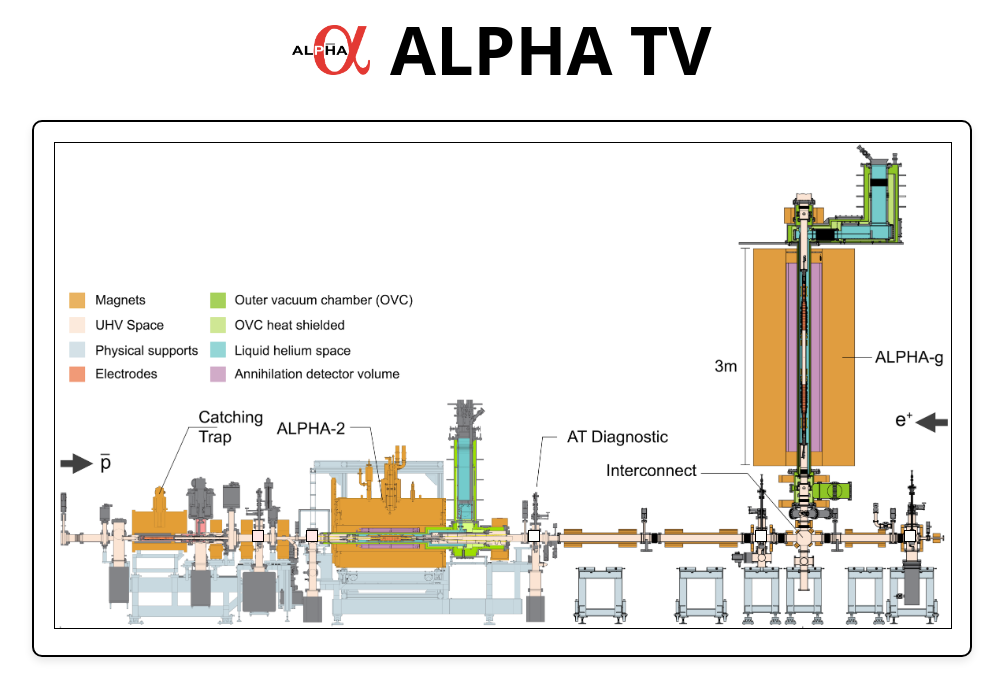
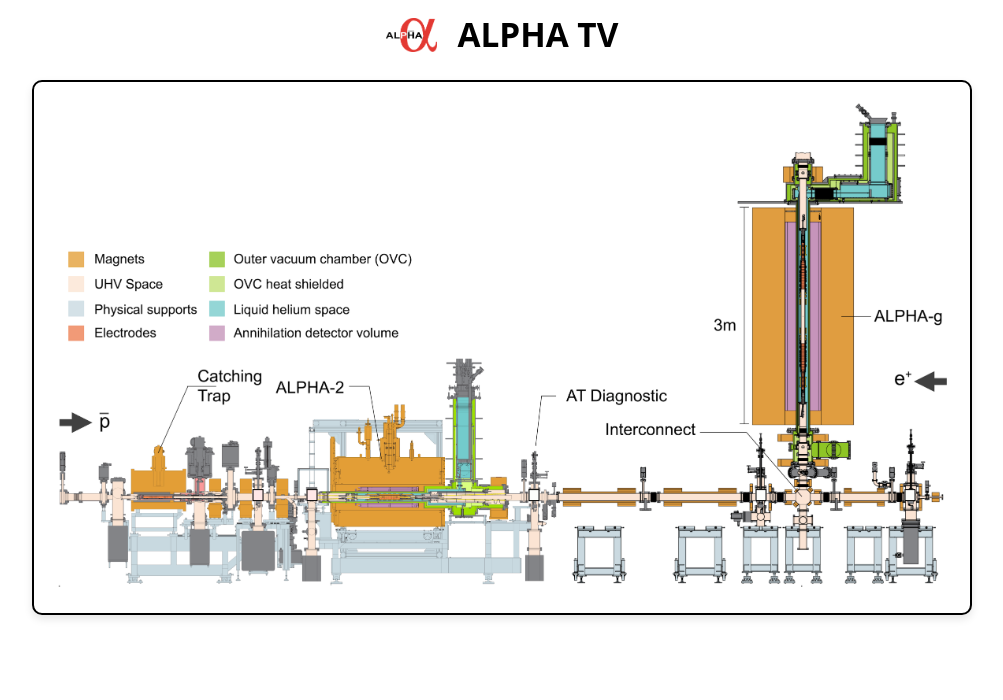
Before and after one commit to sniang/alphaTV, a React (Vite) app: page / in a window 1280 px wide. Shown: the top 700 px of the page, without its empty margins (138-1141 px from the left). Built offline with nearby package versions, Linux system fonts and the light colour scheme.

Commit message:
Refactor App and MainFrame components; update DisplayInfo for improved element display; adjust Blink styles; enhance CSS for App and MainFrame; add new DisplayInfo styles; modify index.css for layout adjustments

```diff
--- a/src/App.jsx
+++ b/src/App.jsx
@@ -2,19 +2,15 @@
 import './styles/App.css'
 import MainTitle from './MainTitle'
 import MainFrame from './MainFrame'
-import DisplayInfo from './DisplayInfo'
 
 
 
 function App() {
-  const [selectedElement, setSelectedElement] = useState(null);
-
 
   return (
     <>
       <MainTitle />
-      <MainFrame data={data} setSelectedElement={setSelectedElement} />
-      <DisplayInfo selectedElement={selectedElement} />
+      <MainFrame data={data} />
     </>
   )
 }
@@ -22,9 +18,9 @@
 export default App;
 
 const data = [
-  { name: "BDS", x: 95.50, y: 80.0, error: false, comment: "It's BDS stick" },
-  { name: "PDS", x: 78.9, y: 80.0, error: false, comment: "" },
-  { name: "DSAT", x: 53.56, y: 80.0, error: false, comment: "" },
-  { name: "USAT", x: 28.8, y: 80.0, error: true, comment: "" },
-  { name: "DSCT", x: 22.82, y: 80.0, error: true, comment: "" }
+  { name: "BDS", x: 95.50, y: 80, error: false, comment: "It's BDS stick" },
+  { name: "PDS", x: 78.9, y: 80, error: false, comment: "" },
+  { name: "DSAT", x: 53.56, y: 80, error: false, comment: "" },
+  { name: "USAT", x: 28.8, y: 80, error: true, comment: "" },
+  { name: "DSCT", x: 22.82, y: 80, error: true, comment: "" }
 ];
--- a/src/Blink.jsx
+++ b/src/Blink.jsx
@@ -4,15 +4,13 @@
     const {x, y, error} = props;
     return (
         <div
-            className={`element-info ${error ? "red-bg" : "green-bg"}`}
+            className={`blink ${error ? "red-bg" : "green-bg"}`}
             onMouseEnter={onMouseEnter}
             onMouseLeave={onMouseLeave}
             style={{
                 left: `${x}%`,
                 top: `${y}%`,
                 position: 'absolute',
-                width: '10px',
-                height: '10px',
                 margin: 0,
                 transform: 'translate(-50%, -50%)'
             }}>
--- a/src/DisplayInfo.jsx
+++ b/src/DisplayInfo.jsx
@@ -1,17 +1,25 @@
 
 import React from 'react';
+import './styles/DisplayInfo.css';
 
 const DisplayInfo = ({ selectedElement }) => {
 
     return (
         <div>
-                {selectedElement && (
-                    <div>
-                        <h4>{selectedElement.name}</h4>
-                        <div>{selectedElement.error && "There is an error with this element."}</div>
-                        {selectedElement.comment && <>Comment: {selectedElement.comment}</>}
+            {selectedElement && (
+                <div className='element-info'
+                    style={{
+                        left: `${selectedElement.x}%`,
+                        top: `${selectedElement.y}%`,
+                        position: 'absolute',
+                        margin: 0,
+                        // transform: 'translate(-50%, -50%)'
+                    }}>
+                    <strong>{selectedElement.name}</strong><br />
+                    {selectedElement.error && "There is an error with this element."}
+                    {selectedElement.comment && <>Comment: {selectedElement.comment}</>}
                     </div>
-                )}
+            )}
         </div>
     );
 }
--- a/src/MainFrame.jsx
+++ b/src/MainFrame.jsx
@@ -2,6 +2,7 @@
 import React, { useState } from 'react';
 import './styles/MainFrame.css';
 import Blink from './Blink';
+import DisplayInfo from './DisplayInfo';
 
 /**
  *
@@ -9,7 +10,8 @@
  * @author Samuel Niang
  * @returns {JSX.Element}
  */
-const MainFrame = ({ data, setSelectedElement }) => {
+const MainFrame = ({ data }) => {
+    const [selectedElement, setSelectedElement] = useState(null);
 
     const getXY = (event) => {
         const rect = event.target.getBoundingClientRect();
@@ -18,10 +20,6 @@
         const xPercent = (x / rect.width) * 100;
         const yPercent = (y / rect.height) * 100;
         alert(`Coordinates: (${xPercent.toFixed(2)}%, ${yPercent.toFixed(2)}%)`);
-    };
-
-    const handleElementMouseEnter = (element) => {
-        setSelectedElement(element);
     };
 
     return (
@@ -36,6 +34,7 @@
                         onMouseLeave={() => setSelectedElement(null)}
                     />
                 ))}
+                {selectedElement && <DisplayInfo selectedElement={selectedElement} />}
             </div>
         </div>
     );
--- a/src/styles/App.css
+++ b/src/styles/App.css
@@ -7,11 +7,11 @@
 }
 
 #mainTitle img {
-    height: 50px;
+    height: 25pt;
 }
 
 #mainTitle h1 {
-    font-size: 50pt;
+    font-size: 25pt;
     font-weight: 700;
     margin: 0;
 }
--- a/src/styles/Blink.css
+++ b/src/styles/Blink.css
@@ -1,10 +1,13 @@
-div.element-info {
+div.blink {
     border: 1px solid black;
+    width: 1%;
+    height: 2%;
 }
 
 .green-bg {
     animation: oscillate-green-bg 1s infinite alternate;
 }
+
 .red-bg {
     animation: oscillate-red-bg 0.2s infinite alternate;
 }
@@ -13,6 +16,7 @@
     from {
         background-color: white;
     }
+
     to {
         background-color: green;
     }
@@ -22,6 +26,7 @@
     from {
         background-color: white;
     }
+
     to {
         background-color: red;
     }
--- /dev/null
+++ b/src/styles/DisplayInfo.css
@@ -0,0 +1,9 @@
+.element-info {
+    border: 1px solid black;
+    background-color: white;
+    padding: 10px;
+    border-radius: 5px;
+    box-shadow: 0 2px 4px rgba(0, 0, 0, 0.1);
+    font-size: 12pt;
+    margin: 0;
+}
--- a/src/styles/MainFrame.css
+++ b/src/styles/MainFrame.css
@@ -14,7 +14,6 @@
 
 #onMouseArea img {
     width: 100%;
-    border: 1px solid black;
     margin: 0;
     padding: 0;
 }
--- a/src/styles/index.css
+++ b/src/styles/index.css
@@ -13,6 +13,7 @@
 body {
   margin: 0;
   padding: 0;
+  margin-top: 10px;
 }
 
 #root {
```
